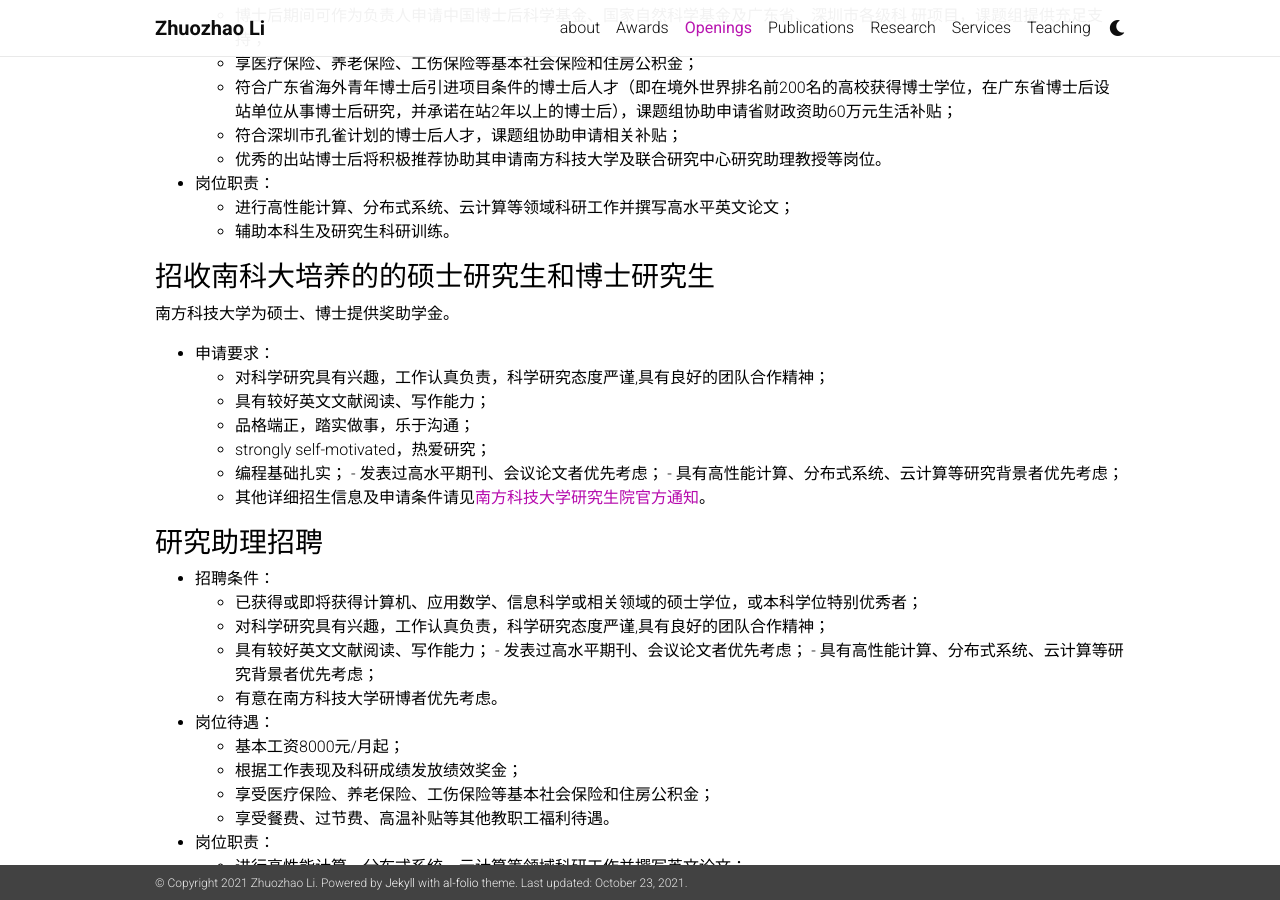
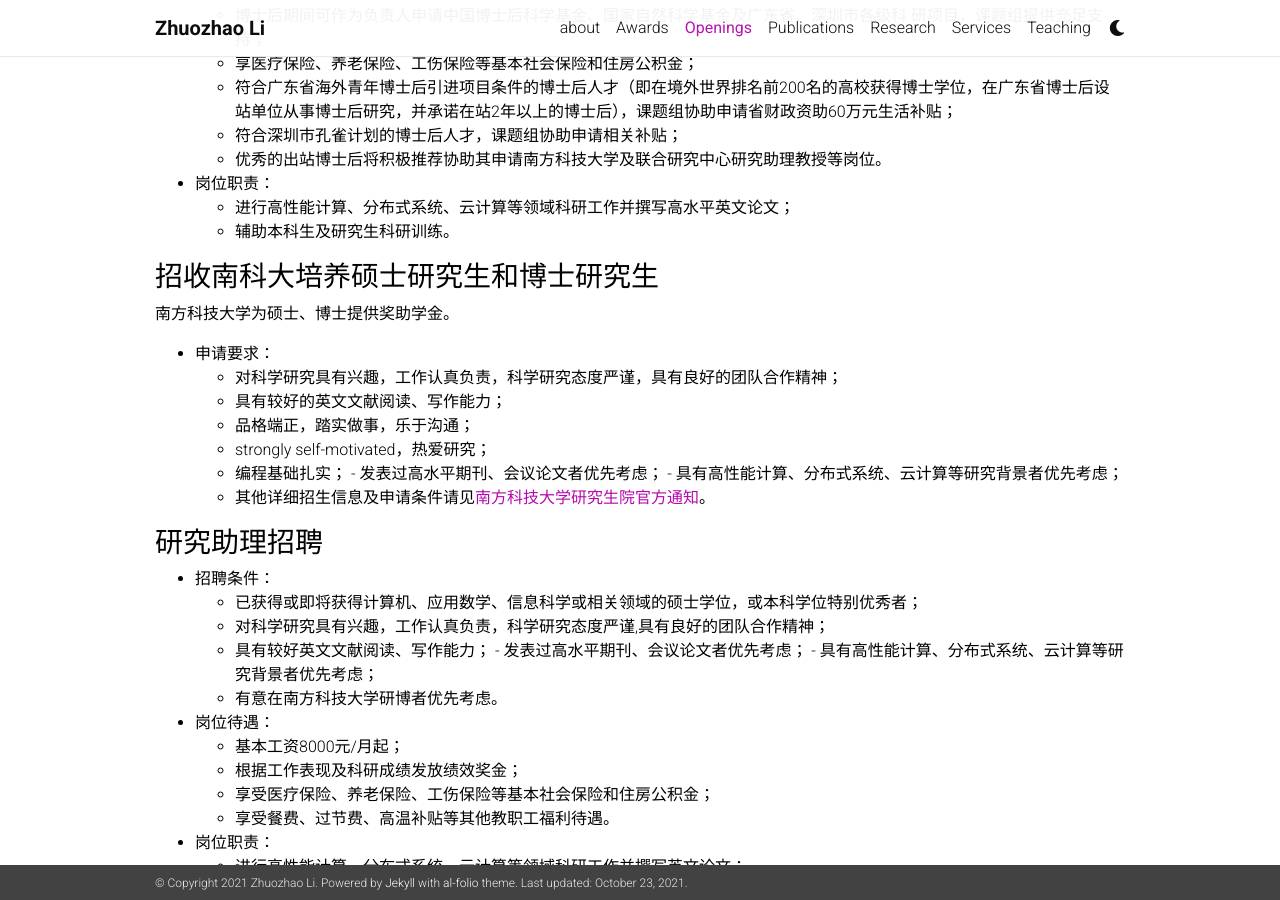
Before and after one commit to ZhuozhaoLi/ZhuozhaoLi.github.io, a Jekyll site: the page built from _pages/openings.md, in a window 1280 px wide and 900 px high, scrolled down 1468 px. Built offline with Jekyll 4.4.1, drawn with Linux system fonts in a browser that asks for light colours; nearby versions of some CDN libraries; comment, search, counter and statistics services are not loaded; a style sheet for code colours, icons or effects is not loaded.

Commit message:
Update openings.md

```diff
--- a/_pages/openings.md
+++ b/_pages/openings.md
@@ -27,11 +27,9 @@
 	- 南方科技大学导师：李卓钊 （Zhuozhao Li），更多信息见导师[个人主页](https://zhuozhaoli.github.io/)
 	- 香港理工大学导师：郭嵩 （Song Guo），更多信息见导师[个人主页](https://web.comp.polyu.edu.hk/cssongguo/)
 
-
 - 奖助学金
 
 	- 南科大为以上联培项目提供最高4年的奖助学金，其中在境外学习期间，南科大按合作大学博士生标准提供奖助学金，部分项目另资助在境外期间的学费。在南科大学习期间的奖助学金标准，按南科大当年奖学金政策执行。
-
 
 - 申请要求
 	- 品格端正，踏实做事，乐于沟通
@@ -80,13 +78,13 @@
     - 辅助本科生及研究生科研训练。
 
 
-### 招收南科大培养的的硕士研究生和博士研究生 {#ms-phd}
+### 招收南科大培养硕士研究生和博士研究生 {#ms-phd}
 
 南方科技大学为硕士、博士提供奖助学金。
 
 - 申请要求：
-	- 对科学研究具有兴趣，工作认真负责，科学研究态度严谨,具有良好的团队合作精神；
-	- 具有较好英文文献阅读、写作能力；
+	- 对科学研究具有兴趣，工作认真负责，科学研究态度严谨，具有良好的团队合作精神；
+	- 具有较好的英文文献阅读、写作能力；
 	- 品格端正，踏实做事，乐于沟通；
 	- strongly self-motivated，热爱研究；
 	- 编程基础扎实；
```
